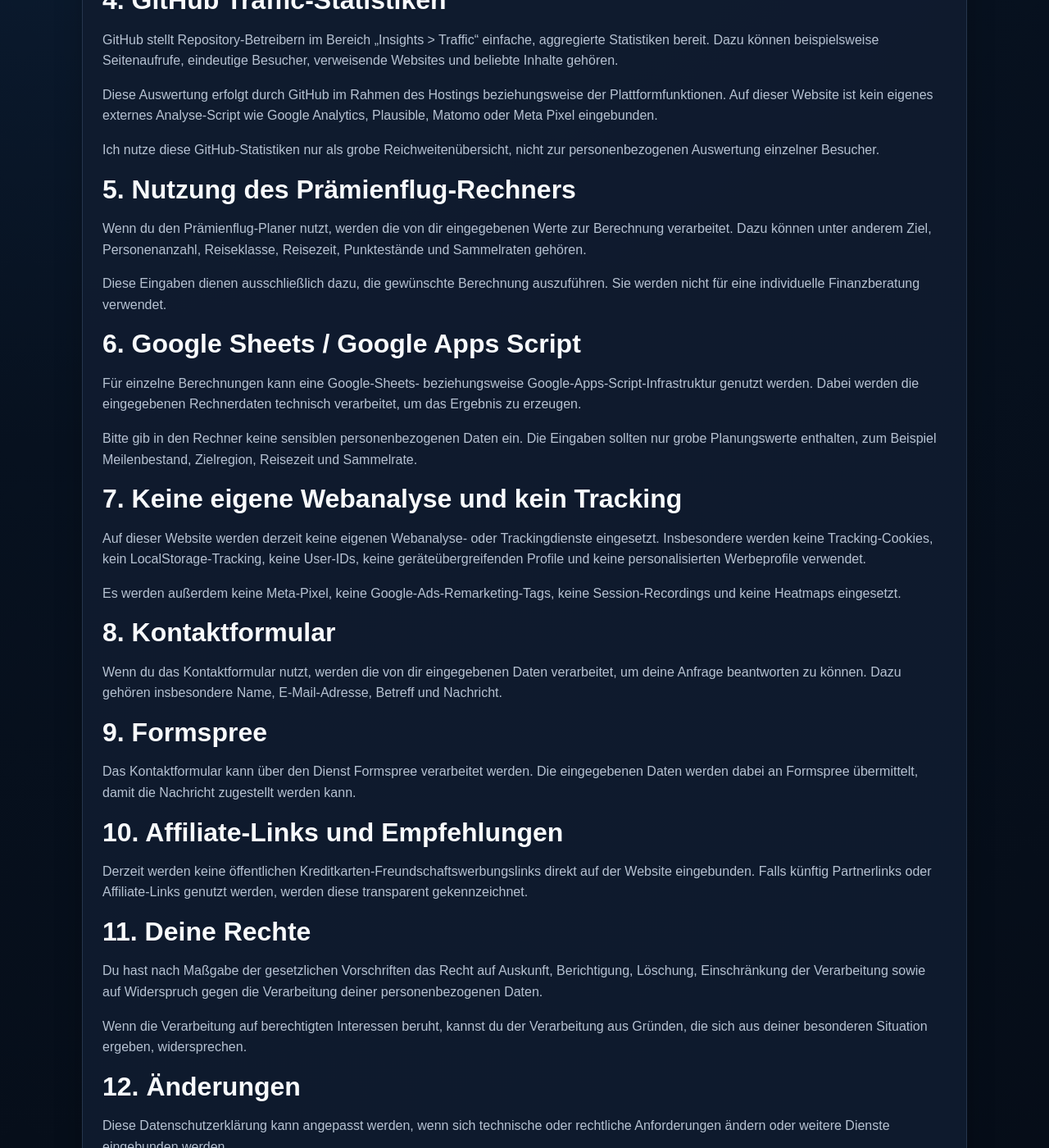
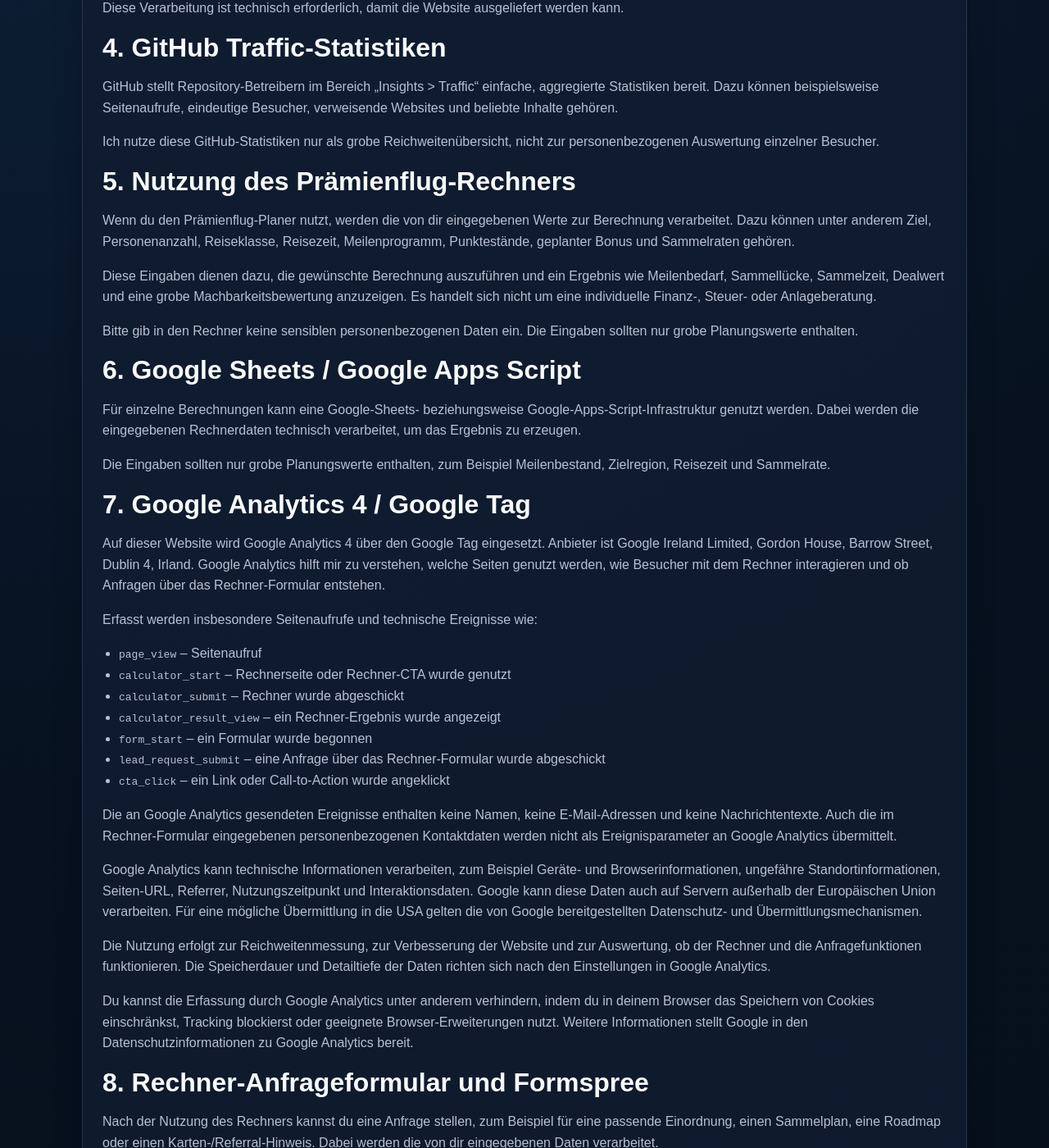
Before and after one commit to Praemienflug-Planer/miles-planer, a Jekyll site: the page built from datenschutz.html, in a window 1280 px wide and 1400 px high, scrolled down 981 px. Shown: the whole window at 82% size. Built offline with Jekyll 4.4.1, drawn with Linux system fonts in a browser that asks for light colours; some of the changed text lies outside the part shown.

Commit message:
Update privacy policy for GA4 and calculator lead form

```diff
--- a/datenschutz.html
+++ b/datenschutz.html
@@ -1,7 +1,7 @@
 ---
 layout: page
 title: Datenschutz | Prämienflug-Planer
-description: Datenschutzerklärung des Prämienflug-Planers.
+description: Datenschutzerklärung des Prämienflug-Planers mit Informationen zu Hosting, Rechner, Kontaktformular, Formspree und Google Analytics 4.
 canonical: https://praemienflug-planer.de/datenschutz.html
 ---
 <section class="hero hero-small hero-legal">
@@ -34,35 +36,63 @@
 
       <h2>4. GitHub Traffic-Statistiken</h2>
       <p>GitHub stellt Repository-Betreibern im Bereich „Insights &gt; Traffic“ einfache, aggregierte Statistiken bereit. Dazu können beispielsweise Seitenaufrufe, eindeutige Besucher, verweisende Websites und beliebte Inhalte gehören.</p>
-      <p>Diese Auswertung erfolgt durch GitHub im Rahmen des Hostings beziehungsweise der Plattformfunktionen. Auf dieser Website ist kein eigenes externes Analyse-Script wie Google Analytics, Plausible, Matomo oder Meta Pixel eingebunden.</p>
       <p>Ich nutze diese GitHub-Statistiken nur als grobe Reichweitenübersicht, nicht zur personenbezogenen Auswertung einzelner Besucher.</p>
 
       <h2>5. Nutzung des Prämienflug-Rechners</h2>
-      <p>Wenn du den Prämienflug-Planer nutzt, werden die von dir eingegebenen Werte zur Berechnung verarbeitet. Dazu können unter anderem Ziel, Personenanzahl, Reiseklasse, Reisezeit, Punktestände und Sammelraten gehören.</p>
-      <p>Diese Eingaben dienen ausschließlich dazu, die gewünschte Berechnung auszuführen. Sie werden nicht für eine individuelle Finanzberatung verwendet.</p>
+      <p>Wenn du den Prämienflug-Planer nutzt, werden die von dir eingegebenen Werte zur Berechnung verarbeitet. Dazu können unter anderem Ziel, Personenanzahl, Reiseklasse, Reisezeit, Meilenprogramm, Punktestände, geplanter Bonus und Sammelraten gehören.</p>
+      <p>Diese Eingaben dienen dazu, die gewünschte Berechnung auszuführen und ein Ergebnis wie Meilenbedarf, Sammellücke, Sammelzeit, Dealwert und eine grobe Machbarkeitsbewertung anzuzeigen. Es handelt sich nicht um eine individuelle Finanz-, Steuer- oder Anlageberatung.</p>
+      <p>Bitte gib in den Rechner keine sensiblen personenbezogenen Daten ein. Die Eingaben sollten nur grobe Planungswerte enthalten.</p>
 
       <h2>6. Google Sheets / Google Apps Script</h2>
       <p>Für einzelne Berechnungen kann eine Google-Sheets- beziehungsweise Google-Apps-Script-Infrastruktur genutzt werden. Dabei werden die eingegebenen Rechnerdaten technisch verarbeitet, um das Ergebnis zu erzeugen.</p>
-      <p>Bitte gib in den Rechner keine sensiblen personenbezogenen Daten ein. Die Eingaben sollten nur grobe Planungswerte enthalten, zum Beispiel Meilenbestand, Zielregion, Reisezeit und Sammelrate.</p>
+      <p>Die Eingaben sollten nur grobe Planungswerte enthalten, zum Beispiel Meilenbestand, Zielregion, Reisezeit und Sammelrate.</p>
 
-      <h2>7. Keine eigene Webanalyse und kein Tracking</h2>
-      <p>Auf dieser Website werden derzeit keine eigenen Webanalyse- oder Trackingdienste eingesetzt. Insbesondere werden keine Tracking-Cookies, kein LocalStorage-Tracking, keine User-IDs, keine geräteübergreifenden Profile und keine personalisierten Werbeprofile verwendet.</p>
-      <p>Es werden außerdem keine Meta-Pixel, keine Google-Ads-Remarketing-Tags, keine Session-Recordings und keine Heatmaps eingesetzt.</p>
+      <h2>7. Google Analytics 4 / Google Tag</h2>
+      <p>Auf dieser Website wird Google Analytics 4 über den Google Tag eingesetzt. Anbieter ist Google Ireland Limited, Gordon House, Barrow Street, Dublin 4, Irland. Google Analytics hilft mir zu verstehen, welche Seiten genutzt werden, wie Besucher mit dem Rechner interagieren und ob Anfragen über das Rechner-Formular entstehen.</p>
+      <p>Erfasst werden insbesondere Seitenaufrufe und technische Ereignisse wie:</p>
+      <ul>
+        <li><code>page_view</code> – Seitenaufruf</li>
+        <li><code>calculator_start</code> – Rechnerseite oder Rechner-CTA wurde genutzt</li>
+        <li><code>calculator_submit</code> – Rechner wurde abgeschickt</li>
+        <li><code>calculator_result_view</code> – ein Rechner-Ergebnis wurde angezeigt</li>
+        <li><code>form_start</code> – ein Formular wurde begonnen</li>
+        <li><code>lead_request_submit</code> – eine Anfrage über das Rechner-Formular wurde abgeschickt</li>
+        <li><code>cta_click</code> – ein Link oder Call-to-Action wurde angeklickt</li>
+      </ul>
+      <p>Die an Google Analytics gesendeten Ereignisse enthalten keine Namen, keine E-Mail-Adressen und keine Nachrichtentexte. Auch die im Rechner-Formular eingegebenen personenbezogenen Kontaktdaten werden nicht als Ereignisparameter an Google Analytics übermittelt.</p>
+      <p>Google Analytics kann technische Informationen verarbeiten, zum Beispiel Geräte- und Browserinformationen, ungefähre Standortinformationen, Seiten-URL, Referrer, Nutzungszeitpunkt und Interaktionsdaten. Google kann diese Daten auch auf Servern außerhalb der Europäischen Union verarbeiten. Für eine mögliche Übermittlung in die USA gelten die von Google bereitgestellten Datenschutz- und Übermittlungsmechanismen.</p>
+      <p>Die Nutzung erfolgt zur Reichweitenmessung, zur Verbesserung der Website und zur Auswertung, ob der Rechner und die Anfragefunktionen funktionieren. Die Speicherdauer und Detailtiefe der Daten richten sich nach den Einstellungen in Google Analytics.</p>
+      <p>Du kannst die Erfassung durch Google Analytics unter anderem verhindern, indem du in deinem Browser das Speichern von Cookies einschränkst, Tracking blockierst oder geeignete Browser-Erweiterungen nutzt. Weitere Informationen stellt Google in den Datenschutzinformationen zu Google Analytics bereit.</p>
 
-      <h2>8. Kontaktformular</h2>
-      <p>Wenn du das Kontaktformular nutzt, werden die von dir eingegebenen Daten verarbeitet, um deine Anfrage beantworten zu können. Dazu gehören insbesondere Name, E-Mail-Adresse, Betreff und Nachricht.</p>
+      <h2>8. Rechner-Anfrageformular und Formspree</h2>
+      <p>Nach der Nutzung des Rechners kannst du eine Anfrage stellen, zum Beispiel für eine passende Einordnung, einen Sammelplan, eine Roadmap oder einen Karten-/Referral-Hinweis. Dabei werden die von dir eingegebenen Daten verarbeitet.</p>
+      <p>Dazu gehören insbesondere:</p>
+      <ul>
+        <li>Name</li>
+        <li>E-Mail-Adresse</li>
+        <li>gewünschte Rückmeldung</li>
+        <li>automatisch übermittelte Rechner-Zusammenfassung, etwa Ziel, Personenanzahl, Reiseklasse, Programm, Punktestand, Sammelrate, Szenario und Ergebnis-Einordnung</li>
+      </ul>
+      <p>Die Übermittlung des Formulars erfolgt über den Dienst Formspree. Die eingegebenen Daten werden an Formspree übermittelt, damit die Nachricht zugestellt werden kann. Ich nutze diese Daten ausschließlich zur Bearbeitung deiner Anfrage und zur individuellen Rückmeldung.</p>
+      <p>Rechtsgrundlage ist die Bearbeitung deiner Anfrage beziehungsweise die Durchführung vorvertraglicher Maßnahmen sowie, soweit erforderlich, mein berechtigtes Interesse an einer funktionierenden und nachvollziehbaren Anfragekommunikation.</p>
 
-      <h2>9. Formspree</h2>
-      <p>Das Kontaktformular kann über den Dienst Formspree verarbeitet werden. Die eingegebenen Daten werden dabei an Formspree übermittelt, damit die Nachricht zugestellt werden kann.</p>
+      <h2>9. Kontaktformular</h2>
+      <p>Wenn du das allgemeine Kontaktformular nutzt, werden die von dir eingegebenen Daten verarbeitet, um deine Anfrage beantworten zu können. Dazu gehören insbesondere Name, E-Mail-Adresse, Betreff und Nachricht.</p>
+      <p>Auch das Kontaktformular kann über Formspree verarbeitet werden. Die eingegebenen Daten werden dabei an Formspree übermittelt, damit die Nachricht zugestellt werden kann.</p>
 
       <h2>10. Affiliate-Links und Empfehlungen</h2>
       <p>Derzeit werden keine öffentlichen Kreditkarten-Freundschaftswerbungslinks direkt auf der Website eingebunden. Falls künftig Partnerlinks oder Affiliate-Links genutzt werden, werden diese transparent gekennzeichnet.</p>
+      <p>Wenn du über das Rechner-Formular eine passende Einordnung oder einen Link anfragst, kann ich dir per E-Mail eine individuelle Rückmeldung senden. Ein Kartenabschluss erfolgt nicht automatisch über das Formular.</p>
 
-      <h2>11. Deine Rechte</h2>
+      <h2>11. Keine Heatmaps, keine Session-Recordings, kein Meta Pixel</h2>
+      <p>Es werden keine Heatmaps, keine Session-Recordings und kein Meta Pixel eingesetzt. Es werden außerdem keine Nutzerkonten, keine Mitgliederbereiche und keine individuellen Bewegungsprofile durch mich erstellt.</p>
+
+      <h2>12. Deine Rechte</h2>
       <p>Du hast nach Maßgabe der gesetzlichen Vorschriften das Recht auf Auskunft, Berichtigung, Löschung, Einschränkung der Verarbeitung sowie auf Widerspruch gegen die Verarbeitung deiner personenbezogenen Daten.</p>
       <p>Wenn die Verarbeitung auf berechtigten Interessen beruht, kannst du der Verarbeitung aus Gründen, die sich aus deiner besonderen Situation ergeben, widersprechen.</p>
+      <p>Wenn du mir eine Anfrage über das Formular sendest und später möchtest, dass deine Anfrage gelöscht wird, kannst du dich per E-Mail an mich wenden.</p>
 
-      <h2>12. Änderungen</h2>
+      <h2>13. Änderungen</h2>
       <p>Diese Datenschutzerklärung kann angepasst werden, wenn sich technische oder rechtliche Anforderungen ändern oder weitere Dienste eingebunden werden.</p>
 
       <div class="hero-actions" style="margin-top: 28px;">
```
Also changed, not shown: other parts of datenschutz.html (+3 -1 lines).
